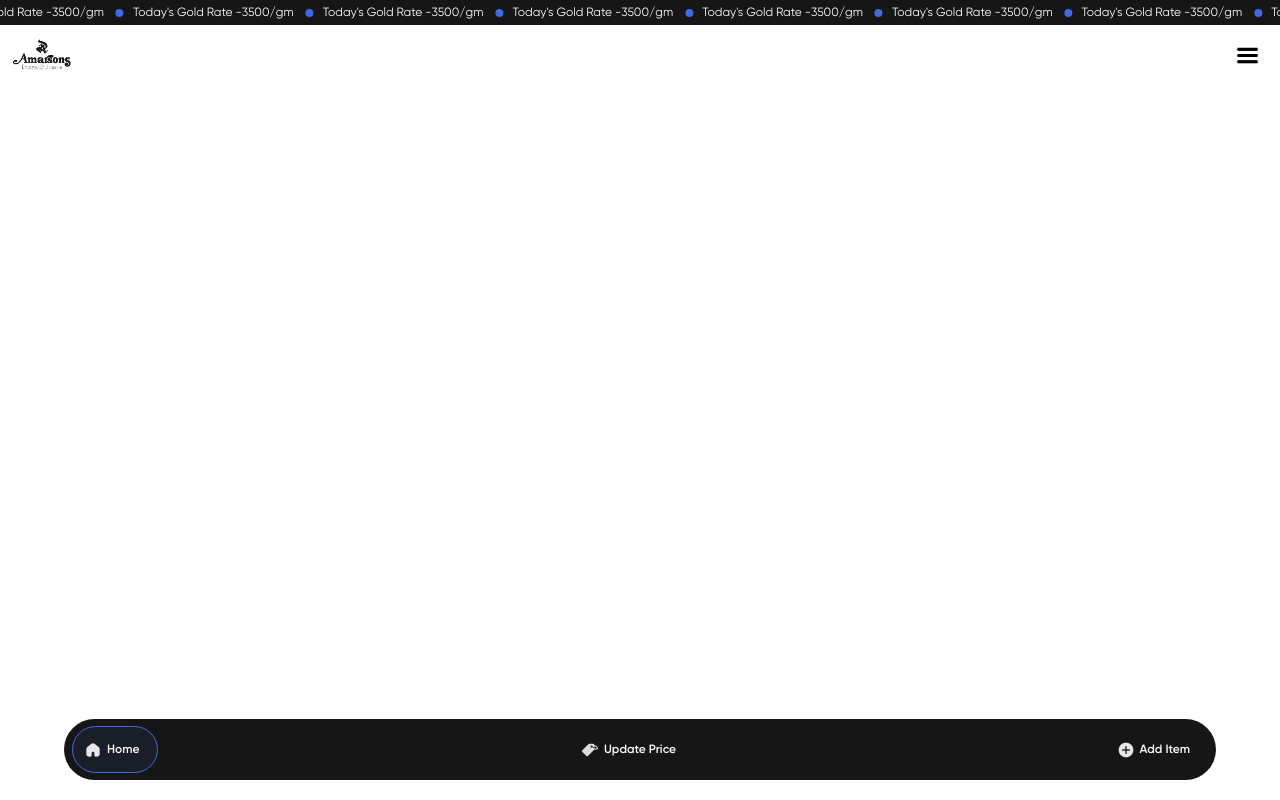
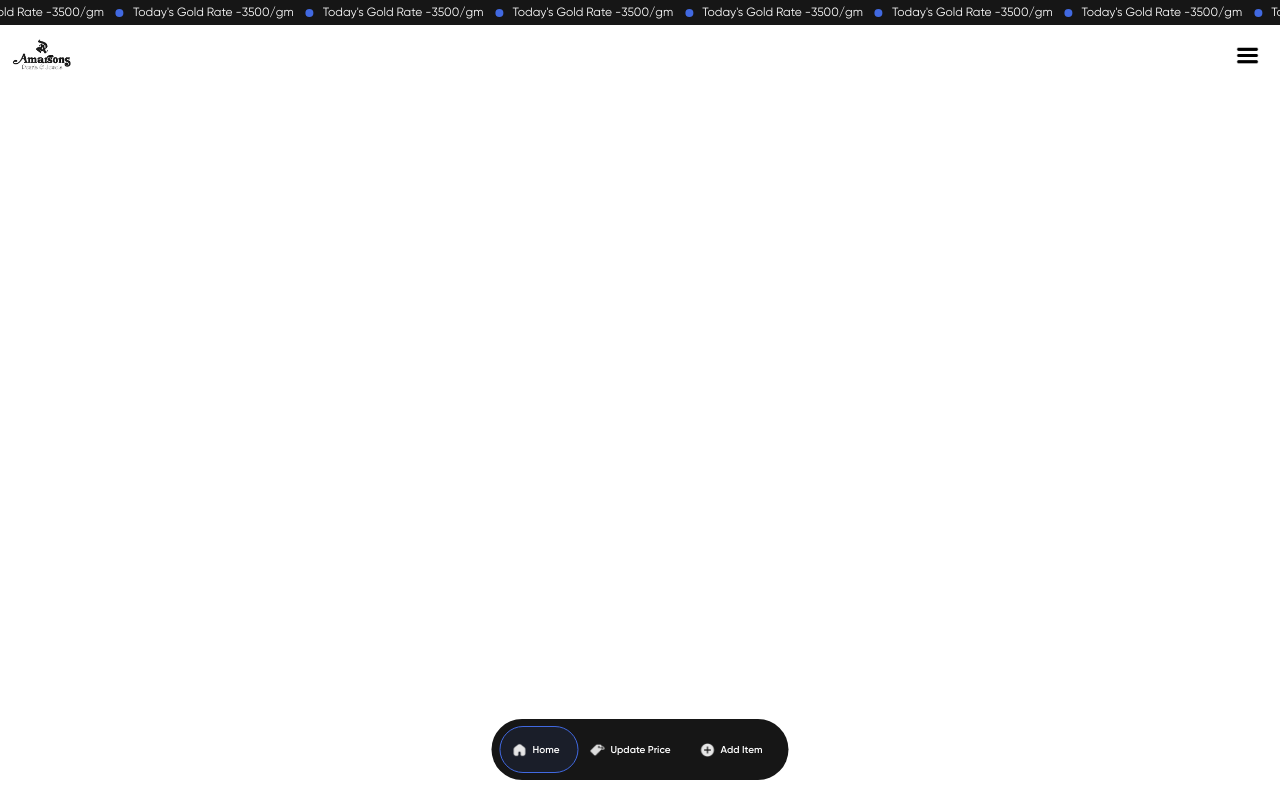
Before and after one commit to Abhishekkjainn/APJ-Jewellers, a React (Vite) app: page / in a window 1280 px wide. Built offline with nearby package versions, Linux system fonts and the light colour scheme.

Commit message:
Added Bottom Bar fixing

```diff
--- a/src/App.css
+++ b/src/App.css
@@ -46,41 +46,58 @@ body{
   margin-right: 20px;
 }
 
-.bottombar{
-  width: calc(90%-16px);
+/* .bottombar{
+  width: max-content;
   height: 45px;
   background-color: #161616;
   position: fixed;
   bottom: 20px;
-  left: 5%;
-  right: 5%;
+  left: 0;
+  right: 0;
   border-radius: 40px;
   padding: 8px;
   display: flex;
-  justify-content: space-between;
+  justify-content: space-evenly;
   align-items: center;
+} */
+.bottombar {
+  width: max-content;
+  max-width: 400px;
+  height: 45px;
+  background-color: #161616;
+  position: fixed;
+  bottom: 20px;
+  left: 50%;
+  transform: translateX(-50%);
+  border-radius: 40px;
+  padding: 8px;
+  display: flex;
+  justify-content: space-evenly;
+  align-items: center;
+  z-index: 1000;
 }
 .tab{
   display: flex;
   justify-content: center;
   align-items: center;
+  border-radius: 40px;
+  height: 100%;
   padding-left: 12px;
   padding-right: 12px;
-  border-radius: 40px;
-  height: 100%;
 }
 .active{
+  transition: 0.3s linear;
   border: 1.5px solid royalblue;
   background-color: rgba(65, 105, 225, 0.093);
 }
 .tabicon{
-  width: 16px;
+  width: 14px;
 }
 .tabtag{
   color: white;
   font-weight: 600;
-  margin-top: 2px;
-  font-size: 12px;
+  margin-top: 0px;
+  font-size: 10px;
   margin-left: 6px;
   margin-right: 6px;
 }
```
